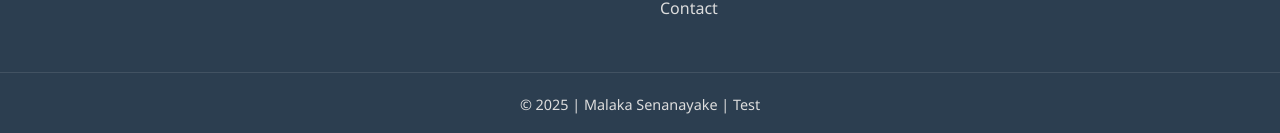
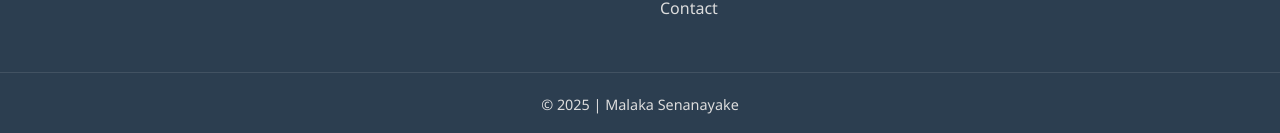
Before and after one commit to MalakaSenanayake/malaka-senanayake-portfolio, an Angular app: page / in a window 1280 px wide. Shown: the part 4875-5008 px from the top of the page. Built offline with nearby package versions, Linux system fonts and the light colour scheme.

Commit message:
changed footer text

```diff
--- a/src/app/components/footer/footer.component.html
+++ b/src/app/components/footer/footer.component.html
@@ -25,6 +25,6 @@
   </div>
 
   <div class="copyright">
-    © 2025 | Malaka Senanayake | Test
+    © 2025 | Malaka Senanayake
   </div>
 </footer>
```
